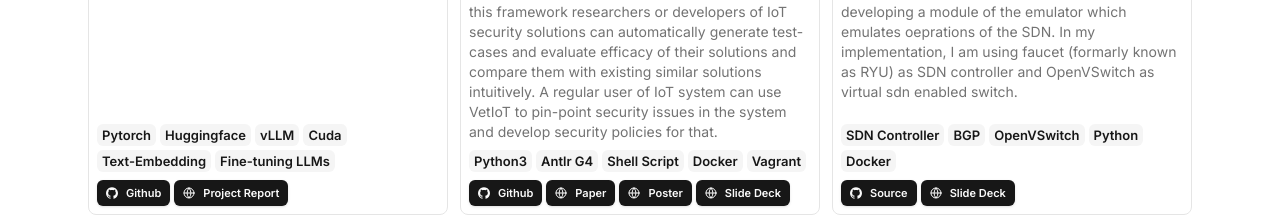
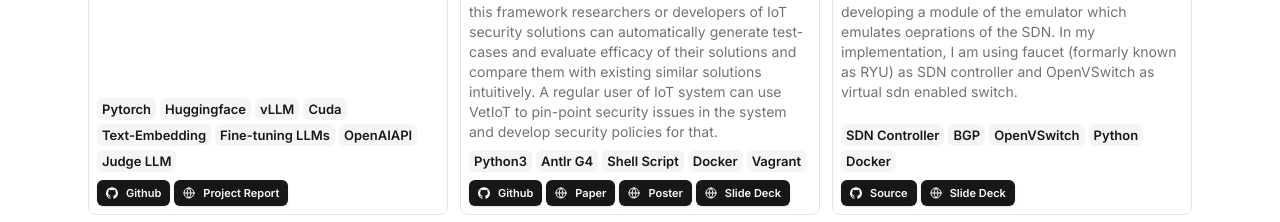
Before and after one commit to akibjawad/akibjawad.github.io, a Next.js app: page / in a window 1280 px wide. Shown: the part 3120-3342 px from the top of the page. Built offline with nearby package versions, Linux system fonts and the light colour scheme.

Commit message:
updated paper file for the project

```diff
--- a/src/data/resume.tsx
+++ b/src/data/resume.tsx
@@ -143,10 +143,10 @@ export const DATA = {
       that limits harmful response generation in LLMs.
       Circuit breaker defend against harmful prompts by fine-tuning LLMs to not generate any harmful token.
       I implemented embedding space attack to bypass the defense of circuit breaker and force LLMs to generate harmful responses.
-      LLMs recognize prompts by observing the corresponsding embedding matrix for that prompt.
-      Given a harmful prompt, I developed programs to find an embedding matrix of the prompt that can trick circuit breaker tuned LLM to not consider the prompt as harmful.
+      LLMs recognize hamrful prompts by observing the corresponsding embedding matrix for that prompt.
+      Given a harmful prompt, I developed programs to find an embedding matrix that can trick circuit breaker tuned LLM to not consider the prompt as harmful.
       `,
-      technologies:['Pytorch', 'Huggingface', 'vLLM', 'Cuda', 'Text-Embedding', 'Fine-tuning LLMs'],
+      technologies:['Pytorch', 'Huggingface', 'vLLM', 'Cuda', 'Text-Embedding', 'Fine-tuning LLMs', 'OpenAIAPI', 'Judge LLM'],
       links: [
         {
           type: "Github",
@@ -155,7 +155,7 @@ export const DATA = {
         },
         {
           type: "Project Report",
-          href: "https://github.com/akibjawad/circuit-breaker-report/blob/main/attacking_circuit_breaker.pdf",
+          href: "https://s3.us-west-2.amazonaws.com/portfolio.ajawad/breaking-circuit-breaker/attacking_circuit_breaker.pdf",
           icon: <Icons.globe className="size-3" />,
         },
       ]
```
